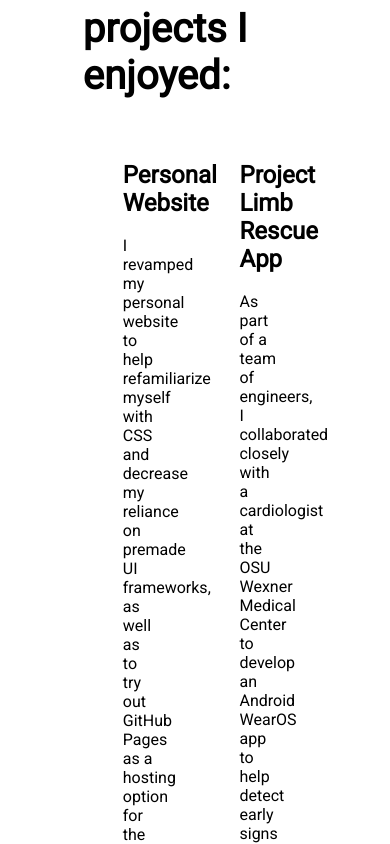
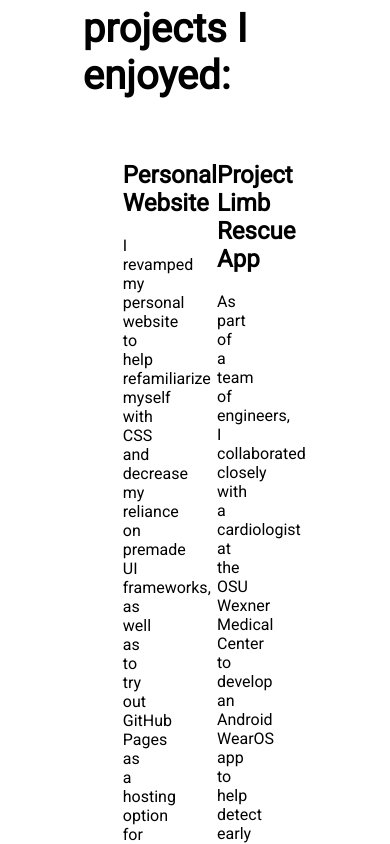
Before and after one commit to kate-swartz/personalsite, a React (Create React App) app: page / in a window 390 px wide. Shown: the part 2700-3544 px from the top of the page. Built offline with nearby package versions, Linux system fonts and the light colour scheme.

Commit message:
minor flexbox change to hopefully improve mobile experience

```diff
--- a/src/Projects.css
+++ b/src/Projects.css
@@ -10,10 +10,11 @@
   justify-content:flex-start;
   flex-direction: row;
   align-items: flex-start;
+  flex-wrap: wrap;
 }
 
 .project {
-  width: 50%;
+  width: 40%;
   margin-right: 2%;
   margin-top: 2%;
   padding: 10px 40px;
```
